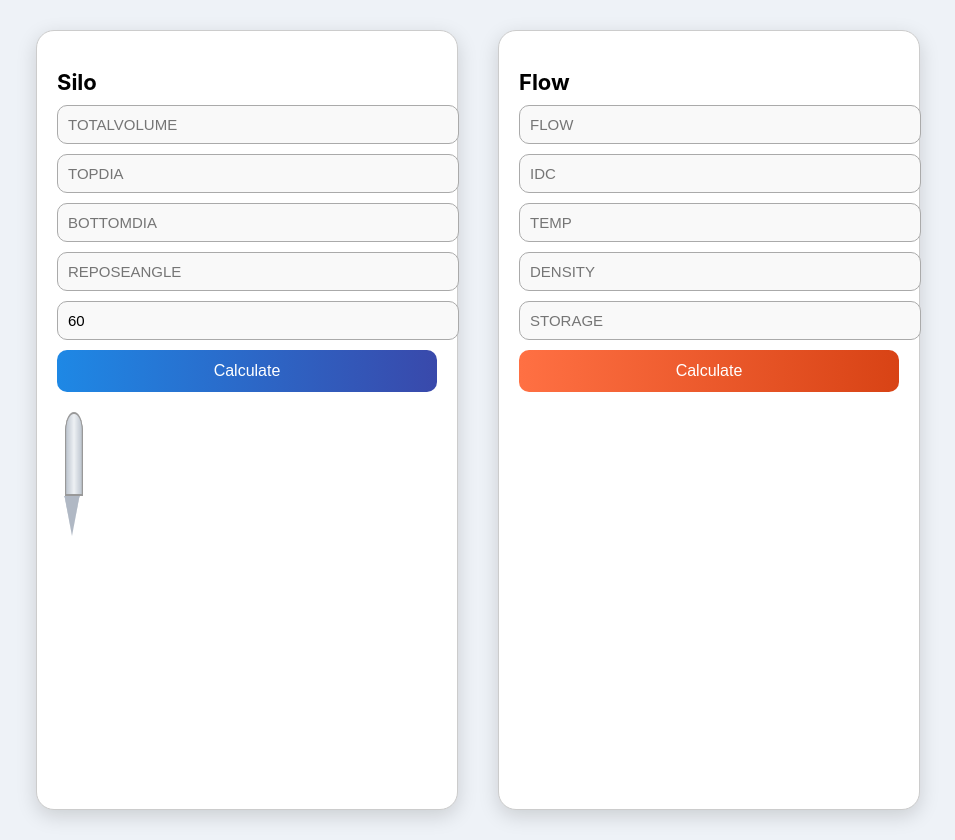
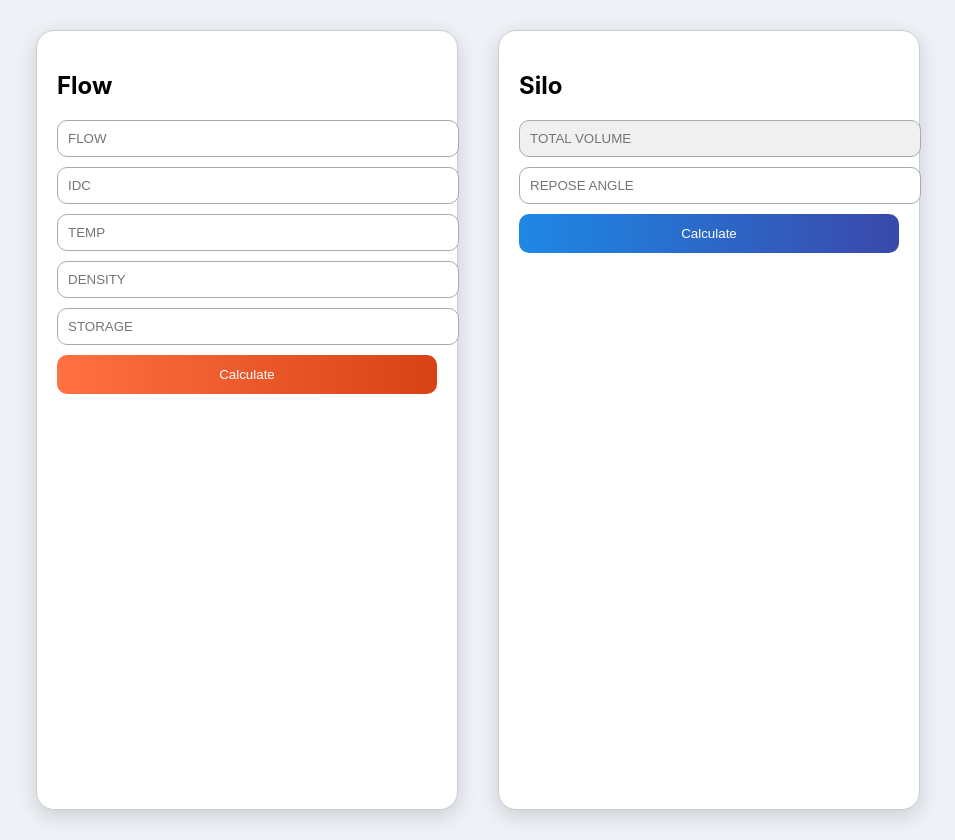
Before and after one commit to Santhoshmk30/Kccottrell, a React (Create React App) app: page /silo in a window 1280 px wide. Shown: the whole page, without its empty margins (162-1117 px from the left). Built offline with nearby package versions, Linux system fonts and the light colour scheme.

Commit message:
Update silo.js

```diff
--- a/src/Components/silo.js
+++ b/src/Components/silo.js
@@ -1,7 +1,7 @@
-import React, { useState } from "react";
+import React, { useState, useEffect } from "react";
 
 /* =============================================================
-   3D SILO SHAPE MODEL (INLINE CSS)
+   3D SILO SHAPE MODEL
    ============================================================= */
 function Silo3D({ topDia = 2, Hh = 1, Hc = 2 }) {
   const cylHeight = Hc * 40;
@@ -43,43 +43,59 @@ function Silo3D({ topDia = 2, Hh = 1, Hc = 2 }) {
 }
 
 /* =============================================================
-   CARD 1  SILO CALCULATOR
+   SILO CARD
    ============================================================= */
-function SiloCard() {
+function SiloCard({ autoVolume }) {
   const [inputs, setInputs] = useState({
     totalVolume: "",
-    topDia: "",
-    bottomDia: "",
     reposeAngle: "",
     valleyAngle: "60",
   });
 
   const [results, setResults] = useState(null);
 
-  const handleChange = (e) =>
-    setInputs({ ...inputs, [e.target.name]: e.target.value });
+  // auto set from FlowCard (rounded volume)
+  useEffect(() => {
+    if (autoVolume !== null) {
+      setInputs((p) => ({ ...p, totalVolume: autoVolume }));
+    }
+  }, [autoVolume]);
 
   const calculate = () => {
     const Vt = parseFloat(inputs.totalVolume);
-    const D1 = parseFloat(inputs.topDia);
-    const D2 = parseFloat(inputs.bottomDia);
+    const D2 = 0.4; // CONSTANT bottom dia
     const alpha = parseFloat(inputs.reposeAngle) * (Math.PI / 180);
     const theta = parseFloat(inputs.valleyAngle) * (Math.PI / 180);
 
-    const Hh = (D1 - D2) / (2 * Math.tan(theta / 2));
-    const hopperVol =
+    let D1 = 2; // initial guess for top dia
+    let ratio = 0;
+    let Hh, hopperVol, reposeHeight, reposeVol, cylVolNeeded, Hc, totalHeight;
+
+    // iterate until ratio matches approx 2
+    for (let i = 0; i < 30; i++) {
+      Hh = (D1 - D2) / (2 * Math.tan(theta / 2));
+      hopperVol =
         (Math.PI * Hh * (D1 * D1 + D1 * D2 + D2 * D2)) / 12;
 
-    const reposeHeight = (D1 / 2) * Math.tan(alpha);
-    const reposeVol =
+      reposeHeight = (D1 / 2) * Math.tan(alpha);
+      reposeVol =
         (1 / 3) * Math.PI * (D1 / 2) ** 2 * reposeHeight;
 
-    const cylVolNeeded = Vt - (hopperVol + reposeVol);
-    const Hc =
-      cylVolNeeded / (Math.PI * (D1 / 2) ** 2);
+      cylVolNeeded = Vt - (hopperVol + reposeVol);
 
-    const totalHeight = Hh + Hc + reposeHeight;
-    const ratio = totalHeight / D1;
+      Hc = cylVolNeeded / (Math.PI * (D1 / 2) ** 2);
+      totalHeight = Hh + Hc + reposeHeight;
+
+      ratio = totalHeight / D1;
+
+      if (ratio > 2) {
+        D1 += 0.1;
+      } else if (ratio < 2) {
+        D1 -= 0.1;
+      }
+
+      D1 = Math.max(D1, 0.5); // avoid negative
+    }
 
     setResults({
       hopperVol,
@@ -91,6 +107,8 @@ function SiloCard() {
       reposeHeight,
       totalHeight,
       ratio,
+      topDia: D1,
+      bottomDia: D2,
     });
   };
 
@@ -106,51 +124,62 @@ function SiloCard() {
         border: "1px solid #ccc",
       }}
     >
-      <h2 style={{ fontSize: "22px", marginBottom: "10px" }}>Silo</h2>
+      <h2>Silo</h2>
 
-      {Object.keys(inputs).map((key) => (
       <input
-          key={key}
-          name={key}
-          value={inputs[key]}
-          onChange={handleChange}
-          placeholder={key.toUpperCase()}
+        name="totalVolume"
+        value={inputs.totalVolume}
+        placeholder="TOTAL VOLUME"
+        readOnly
         style={{
           width: "100%",
           padding: "10px",
           marginBottom: "10px",
           borderRadius: "10px",
           border: "1px solid #aaa",
-            background: "#f9f9f9",
-            fontSize: "15px",
+          background: "#f0f0f0",
         }}
       />
-      ))}
+
+      <input
+        name="reposeAngle"
+        value={inputs.reposeAngle}
+        onChange={(e) =>
+          setInputs({ ...inputs, reposeAngle: e.target.value })
+        }
+        placeholder="REPOSE ANGLE"
+        style={{
+          width: "100%",
+          padding: "10px",
+          marginBottom: "10px",
+          borderRadius: "10px",
+          border: "1px solid #aaa",
+        }}
+      />
 
       <button
         onClick={calculate}
         style={{
           width: "100%",
           padding: "12px",
-          background: "linear-gradient(to right, #1e88e5, #3949ab)",
+          background: "linear-gradient(to right,#1e88e5,#3949ab)",
+          color: "#fff",
+          border: "none",
           borderRadius: "10px",
-          border: "none",
-          color: "#fff",
-          fontSize: "16px",
           marginBottom: "10px",
-          cursor: "pointer",
         }}
       >
         Calculate
       </button>
 
+      {results && (
+        <>
           <Silo3D
-        topDia={parseFloat(inputs.topDia) || 2}
-        Hh={results?.Hh || 1}
-        Hc={results?.Hc || 2}
+            topDia={results.topDia}
+            Hh={results.Hh}
+            Hc={results.Hc}
           />
 
-      {results && (
           <div
             style={{
               marginTop: "10px",
@@ -160,37 +189,39 @@ function SiloCard() {
               border: "1px solid #ddd",
             }}
           >
-          <h3>📌 Silo Results</h3>
+            <h3>Silo Results</h3>
+            <p>Top Dia: {results.topDia.toFixed(3)} m</p>
+            <p>Bottom Dia: {results.bottomDia} m</p>
+            <p>Hopper Height: {results.Hh.toFixed(3)} m</p>
+            <p>Repose Height: {results.reposeHeight.toFixed(3)} m</p>
+            <p>Cylinder Height: {results.Hc.toFixed(3)} m</p>
+            <p>Total Height: {results.totalHeight.toFixed(3)} m</p>
+            <p>Ratio H/D: {results.ratio.toFixed(3)}</p>
 
-          <p>Hopper Height: {results.Hh.toFixed(3)} m</p>
-          <p>Hopper Volume: {results.hopperVol.toFixed(3)} m³</p>
-          <p>Repose Height: {results.reposeHeight.toFixed(3)} m</p>
-          <p>Repose Volume: {results.reposeVol.toFixed(3)} m³</p>
-          <p>Cylinder Height: {results.Hc.toFixed(3)} m</p>
-          <p>Cylinder Volume: {results.cylVolNeeded.toFixed(3)} m³</p>
-
-          <hr style={{ margin: "12px 0" }} />
-
-          <p><b>Total Height:</b> {results.totalHeight.toFixed(3)} m</p>
-          <p><b>Height / TopDia:</b> {results.ratio.toFixed(3)}</p>
-
-          {results.ratio < 1.5 || results.ratio > 2 ? (
-            <p style={{ color: "red", fontWeight: "bold" }}>
-               ⚠️ Ratio Out of Range (1.5 - 2 Required)
+            <p
+              style={{
+                color:
+                  Math.abs(results.ratio - 2) < 0.05
+                    ? "green"
+                    : "red",
+                fontWeight: "bold",
+              }}
+            >
+              {Math.abs(results.ratio - 2) < 0.05
+                ? "✅ Ratio OK"
+                : "⚠️ Ratio Not OK"}
             </p>
-          ) : (
-            <p style={{ color: "green", fontWeight: "bold" }}>✅ Ratio OK</p>
-          )}
           </div>
+        </>
       )}
     </div>
   );
 }
 
 /* =============================================================
-   CARD 2  FLOW CALCULATOR
+   FLOW CARD
    ============================================================= */
-function FlowCard() {
+function FlowCard({ setVolume }) {
   const [inputs, setInputs] = useState({
     flow: "",
     idc: "",
@@ -218,6 +249,9 @@ function FlowCard() {
     let F6 = F5 * storage;
 
     setExtra({ F1, F2, F3, F4, F5, F6 });
+
+    // ⬇️ Rounded volume set to SiloCard
+    setVolume(Math.round(F6));
   };
 
   return (
@@ -232,7 +266,7 @@ function FlowCard() {
         border: "1px solid #ccc",
       }}
     >
-      <h2 style={{ fontSize: "22px", marginBottom: "10px" }}>Flow</h2>
+      <h2>Flow</h2>
 
       {Object.keys(inputs).map((key) => (
         <input
@@ -247,8 +281,6 @@ function FlowCard() {
             marginBottom: "10px",
             borderRadius: "10px",
             border: "1px solid #aaa",
-            background: "#f9f9f9",
-            fontSize: "15px",
           }}
         />
       ))}
@@ -258,12 +290,10 @@ function FlowCard() {
         style={{
           width: "100%",
           padding: "12px",
-          background: "linear-gradient(to right, #ff7043, #d84315)",
+          background: "linear-gradient(to right,#ff7043,#d84315)",
+          color: "#fff",
+          border: "none",
           borderRadius: "10px",
-          border: "none",
-          color: "#fff",
-          fontSize: "16px",
-          cursor: "pointer",
         }}
       >
         Calculate
@@ -279,14 +309,9 @@ function FlowCard() {
             border: "1px solid #ddd",
           }}
         >
-          <h3>Flow Outputs</h3>
-
-          <p>Flow per Sec = {extra.F1.toFixed(3)} Am³/Sec</p>
-          <p>Flow per Gm = {extra.F2.toFixed(3)} Gm/Sec</p>
-          <p>Flow per Kg = {extra.F3.toFixed(3)} Kg/Sec</p>
-          <p>Flow Kg/Hr = {extra.F4.toFixed(3)} Kg/Hr</p>
-          <p>Flow m³/Hr = {extra.F5.toFixed(3)} m³/Hr</p>
+          <h3>Flow Results</h3>
           <p>Volume = {extra.F6.toFixed(3)} m³</p>
+          <p>Rounded → {Math.round(extra.F6)} m³</p>
         </div>
       )}
     </div>
@@ -294,9 +319,11 @@ function FlowCard() {
 }
 
 /* =============================================================
-   FINAL PAGE â€” TWO CARDS TOGETHER
+   MAIN PAGE
    ============================================================= */
 export default function SiloFlowPage() {
+  const [volumeValue, setVolumeValue] = useState(null);
+
   return (
     <div
       style={{
@@ -308,8 +335,8 @@ export default function SiloFlowPage() {
       }}
     >
       <div style={{ display: "flex", flexWrap: "wrap", gap: "20px" }}>
-        <SiloCard />
-        <FlowCard />
+        <FlowCard setVolume={setVolumeValue} />
+        <SiloCard autoVolume={volumeValue} />
       </div>
     </div>
   );
```
Lines whose indentation alone changed are shown as unchanged.
